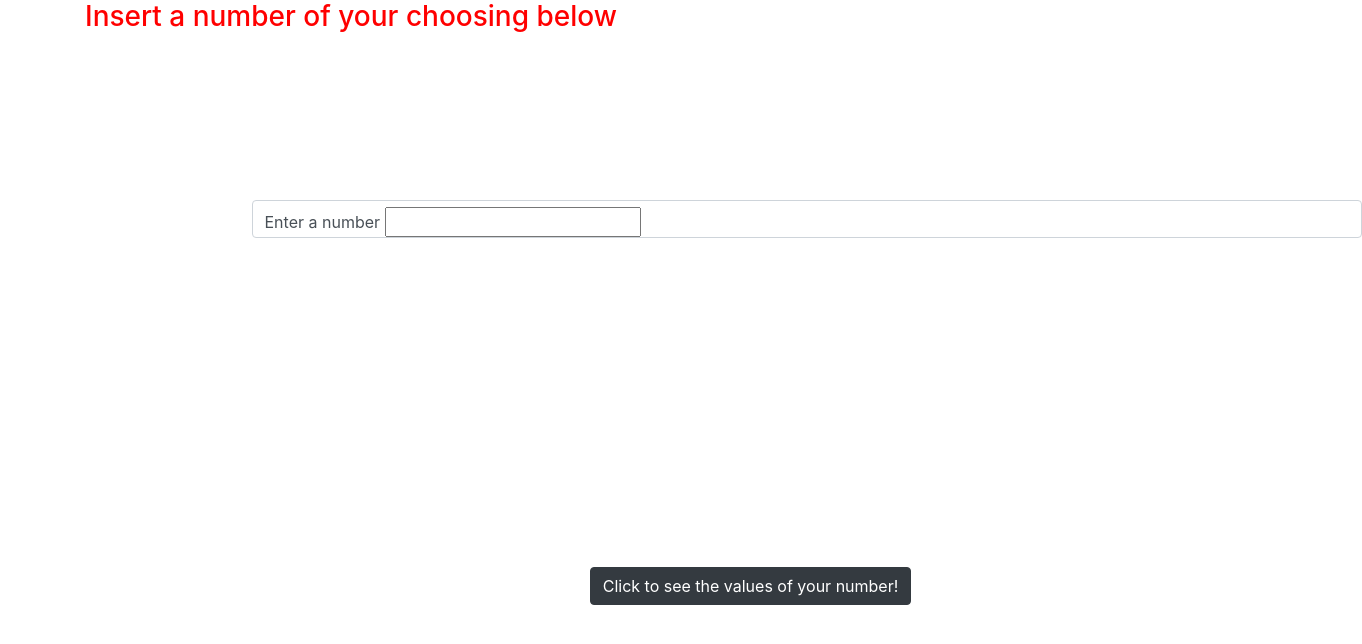
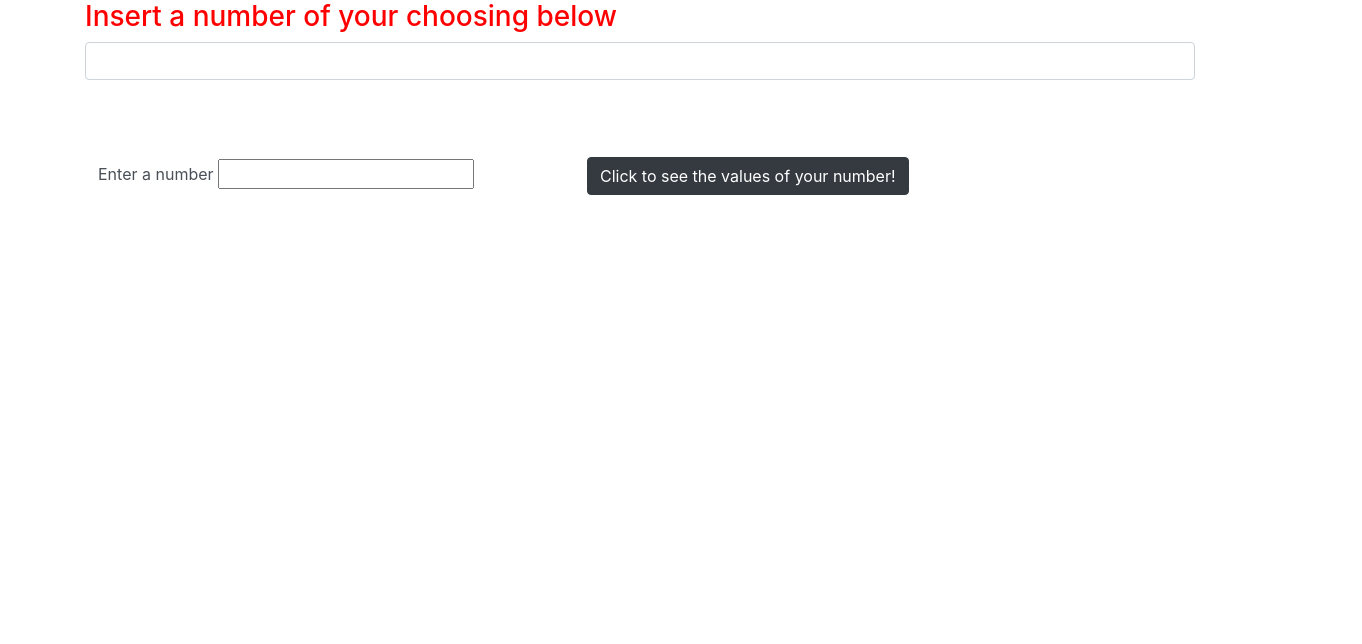
Before and after one commit to duncan19/Project3, a plain HTML site: page index.html in a window 1280 px wide. Shown: the whole page, 1362 px wide, since content can reach past the window. Drawn offline with Linux system fonts and the light colour scheme.

Commit message:
fix the styling on the page

```diff
--- a/css/styles.css
+++ b/css/styles.css
@@ -1,9 +1,9 @@
 #thebtn{
-  margin: 30%
+  margin: 10%
 }
-#numberForm{
+/* #numberForm{
   margin: 15%;
-}
+} */
 h3{
   margin: 100 px;
   color: red;
```
